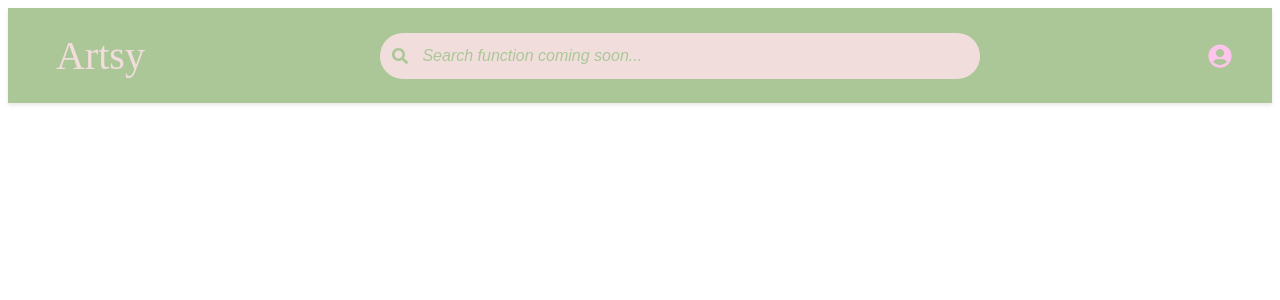
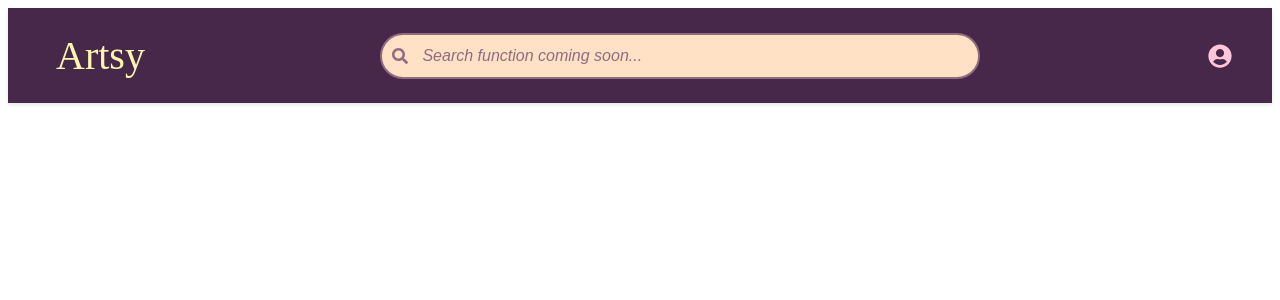
Before and after one commit to AnastasiiaMuzh/Project_Artsy, a React (Vite) app in the folder react-vite/: page / in a window 1280 px wide. Shown: the top 300 px of the page. Built offline with nearby package versions, Linux system fonts and the light colour scheme; no server answers.

Commit message:
color choice 3

```diff
--- a/react-vite/src/components/Navigation/Navigation.css
+++ b/react-vite/src/components/Navigation/Navigation.css
@@ -8,7 +8,7 @@
 }
 
 .nav-container {
-  background-color: #abc798;  /* Sage green background */
+  background-color: #48284a;  /* Deep purple background */
   box-shadow: 0 2px 4px rgba(0,0,0,0.1);
 }
 
@@ -30,7 +30,7 @@
 
 .nav-link {
   text-decoration: none;
-  color: #f1dedc;
+  color: #fff7ae;
   padding: 8px 16px;
   border-radius: 4px;
   /* transition: all 0.2s ease; */
@@ -41,14 +41,14 @@
 .nav-link:hover {
   transform: scale(1.02);
   background-color: transparent;
-  color:#ffc4eb;
+  color: #ffc6d9;
 }
 .nav-right {
   display: flex;
   align-items: center;
   gap: 16px;
   white-space: nowrap;
-  color: #ffc4eb;
+  color: #ffc6d9;
 }
 
 .search-container {
@@ -73,30 +73,30 @@
 .search-icon {
   position: absolute;
   left: 12px;
-  color: #abc798;
+  color: #916c80;
   font-size: 1rem;
 }
 
 .search-input {
   width: 100%;
   padding: 12px 20px 12px 40px;
-  border: 2px solid #f1dedc;
+  border: 2px solid #916c80;
   border-radius: 25px;
   font-size: 16px;
-  background-color: #f1dedc;
+  background-color: #ffe1c6;
 }
 
 .search-input:focus {
   outline: none;
-  box-shadow: 0 2px 8px #ffe4fa;
+  box-shadow: 0 2px 8px #ffc6d9;
 }
 
 .search-input:focus + .search-icon {
-  color: #abc798;
+  color: #ffc6d9;
 }
 
 .search-input::placeholder {
-  color: #abc798;
+  color: #916c80;
   font-style: italic;
 }
 
@@ -112,28 +112,28 @@
 /* Update these styles to be more specific */
 .favorites-link .heart-icon {
   font-size: 24px;
-  color: #ffc4eb;  /* Change to soft peach */
+  color: #ffc6d9;
 }
 
 .favorites-link:hover .heart-icon {
-  color: #ffc4eb;  /* Light pink on hover */
+  color: #fff7ae;
 }
 
 .create-product-link {
   display: flex;
   align-items: center;
   gap: 8px;
-  color: #abc798;  /* Keep sage green text */
+  color: #fff7ae;
   text-decoration: none;
   padding: 8px 16px;
   border-radius: 20px;
-  background-color: #f1dedc;  /* Soft peach background */
+  background-color: #916c80;
   transition: all 0.2s ease;
 }
 
 .create-product-link:hover {
-  background-color: #ffe4fa;
-  color: #abc798;
+  background-color: #ffc6d9;
+  color: #48284a;
   transform: translateY(-1px);
 }
 
--- a/react-vite/src/components/Navigation/ProfileButton.css
+++ b/react-vite/src/components/Navigation/ProfileButton.css
@@ -6,21 +6,21 @@
   display: flex;
   align-items: center;
   font-size: 24px;
-  color: #ffc4eb;
+  color: #ffc6d9;
   transition: all 0.2s ease;
 }
 
 .profile-button:hover {
   transform: scale(1.1);
-  color: #ffe4fa;
+  color: #fff7ae;
 }
 
 .profile-dropdown {
   position: absolute;
   right: 0;
   top: 100%;
-  background-color: #abc798;
-  border: 1px solid #f1dedc;
+  background-color: #48284a;
+  border: 1px solid #916c80;
   border-radius: 8px;
   padding: 8px 0;
   box-shadow: 0 2px 8px rgba(0, 0, 0, 0.1);
@@ -32,7 +32,7 @@
   padding: 6px 16px;
   list-style: none;
   font-size: 13px;
-  color: #f1dedc;
+  color: #fff7ae;
 }
 
 /* .profile-dropdown li:hover {
@@ -55,7 +55,7 @@
 }
 
 .profile-dropdown .user-info {
-  border-bottom: 1px solid #ffc4eb;
+  border-bottom: 1px solid #916c80;
   padding-bottom: 8px;
   margin-bottom: 8px;
 }
@@ -67,19 +67,19 @@
 
 .profile-dropdown .nav-link {
   text-decoration: none;
-  color: #f1dedc;
+  color: #fff7ae;
   padding: 8px 12px;
   display: block;
   transition: background-color 0.2s ease;
 }
 
 .nav-link:hover {
-  color: #ffe4fa;
-  background-color: rgba(241, 222, 220, 0.1);
+  color: #ffc6d9;
+  background-color: rgba(255, 198, 217, 0.1);
 }
 
 .profile-dropdown .nav-link {
-  color: #f1dedc;
+  color: #fff7ae;
   font-size: 14px;
   padding: 8px 12px;
   margin: 4px 0;
@@ -96,14 +96,14 @@
 .logout-button {
     padding: 2px 8px 2px 8px;
     font-size: 8px;
-    color: #abc798;
-    background: #f1dedc;
+    color: #916c80;
+    background: #916c80;
     border: none;
     box-shadow: none;
     cursor: pointer;
 }
 
 .logout-button:hover {
-  background-color: #ffe4fa;
-  color: #abc798;
+  background-color: #ffc6d9;
+  color: #48284a;
 }
```
